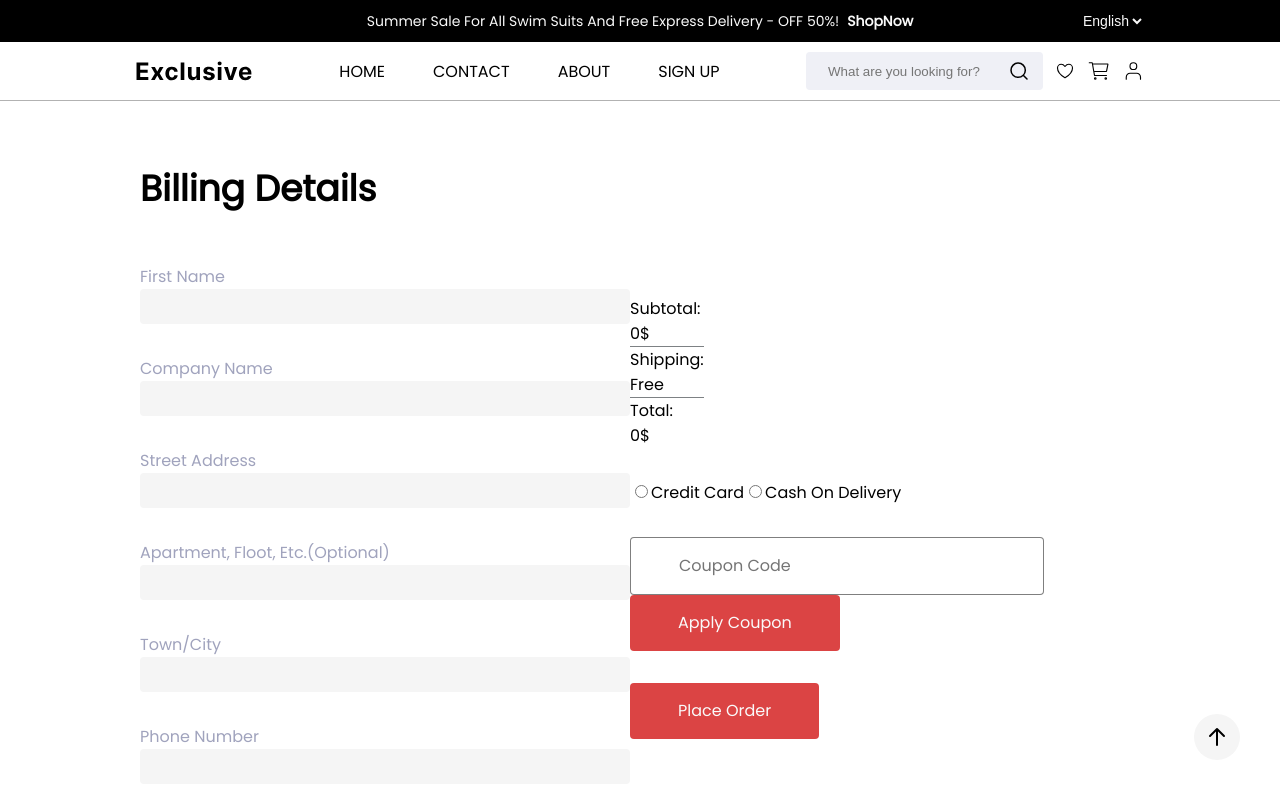
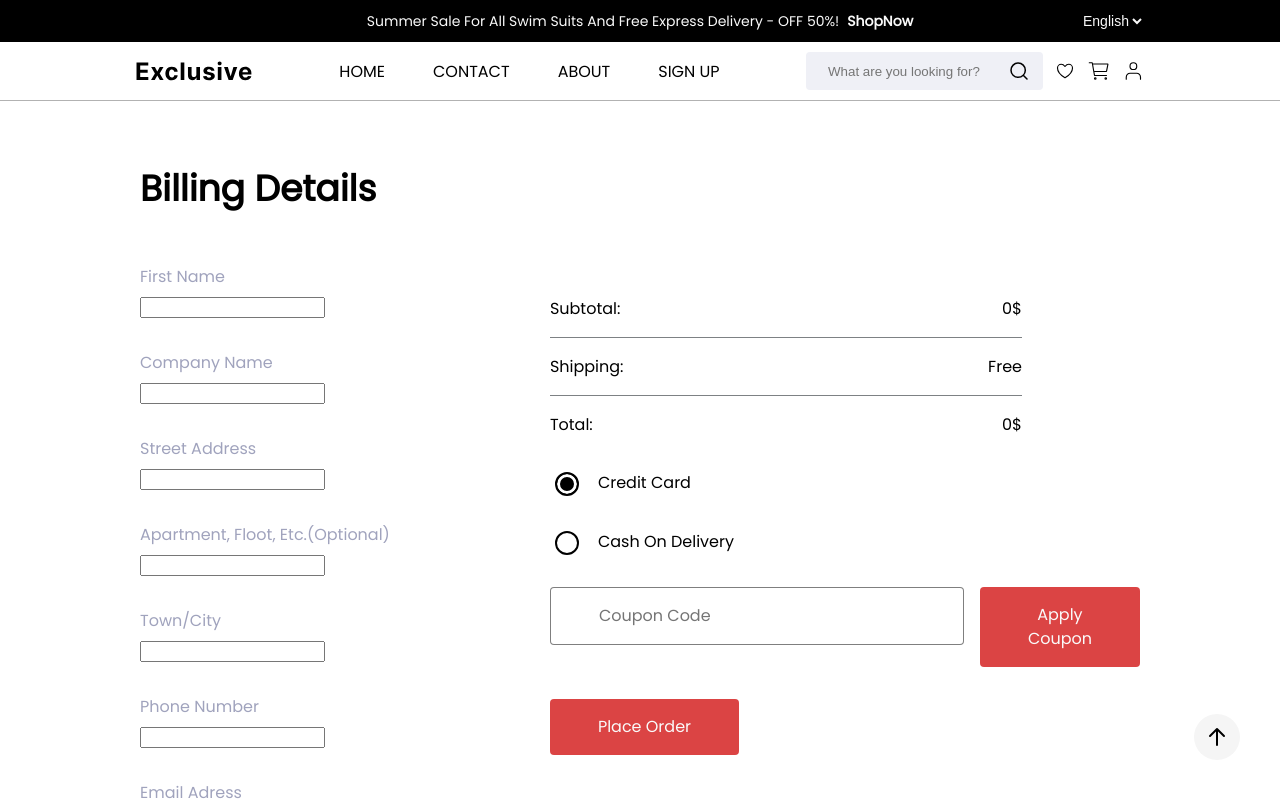
Before and after one commit to LovelyDrug/Exclusive, a React (Create React App) app: page /checkout in a window 1280 px wide. Shown: the top 800 px of the page. Built offline with nearby package versions, Linux system fonts and the light colour scheme.

Commit message:
update Cart and Checkout ui

```diff
--- a/src/Cart.tsx
+++ b/src/Cart.tsx
@@ -13,9 +13,13 @@ interface State {
 
 export const Cart: FC = () => {
   const cart = useSelector((state: State) => state.shop.cart);
+  const path = window.location.pathname;
 
   return (
     <div className="page__main cart">
+      <p className="page__main__road">
+        Home / {path.slice(1)}
+      </p>
       <div className="cart__block">
         {cart.length === 0 ?
           <p className="cart__empty">Your cart is empty</p>
--- a/src/Checkout.scss
+++ b/src/Checkout.scss
@@ -6,6 +6,19 @@
 
   &__title {
     font-size: 36px;
+  }
+
+  &__total {
+    display: flex;
+    justify-content: space-between;
+    flex-direction: column;
+    gap: 16px;
+    width: 100%;
+  }
+
+  &__text {
+    display: flex;
+    justify-content: space-between;
   }
 
   &__blocks {
@@ -18,18 +31,42 @@
     flex-direction: column;
     align-content: flex-start;
     gap: 32px;
+
+    &>:not(:nth-child(4)):not(:nth-child(5)) {
+      width: 80%;
+    }
+  }
+
+  &__coupon {
+    display: flex;
+    align-items: self-start;
+    gap: 16px;
   }
 
   &__cart {
     display: flex;
+    flex-direction: column;
+    align-content: center;
+    width: 100%;
+    gap: 32px;
+  }
 
+  &__line {
+    display: flex;
+    justify-content: space-between;
+    align-items: center;
+  }
+
+  &__product {
+    display: flex;
+    gap: 16px;
+    align-items: center;
   }
 
   &__block {
     display: flex;
     flex-direction: column;
     align-items: flex-start;
-    flex-grow: 1;
   }
 
   &__item {
@@ -37,22 +74,32 @@
     flex-direction: column;
     align-items: flex-start;
     color: $c-placeholder;
+    gap: 8px;
   }
 
-  &__input {
-    background-color: $c-secondary-1;
-    border: none;
-    outline: none;
-    border-radius: 4px;
-    padding: 10px;
-    width: 470px;
+  &__image {
+    width: 54px;
+    height: 54px;
+    object-fit: contain;
   }
 
   &__save {
     display: flex;
     gap: 16px;
     align-items: center;
+    margin-top: 24px;
 
+    &__input {
+      appearance: none;
+      width: 24px;
+      height: 24px;
+      border-radius: 4px;
+      border: 2px solid $c-secondary-accent;
+
+      &:checked {
+        background: url('./images/icon-checkbox.svg') center no-repeat;
+      }
+    }
   }
 
   &__form {
@@ -61,4 +108,45 @@
     gap: 32px;
     width: 100%;
   }
+
+  &__button {
+    width: 50%;
+  }
+
+  &__payment {
+    display: flex;
+    flex-direction: column;
+    gap: 32px;
+
+    &__item {
+      display: flex;
+      gap: 16px;
+      align-items: center;
+    }
+
+    &__input {
+      appearance: none;
+      width: 24px;
+      height: 24px;
+      background-color: #fff;
+      border: 2px solid #000; // Change this to your desired color
+      border-radius: 50%;
+
+      &:checked {
+        background-color: #000;
+        box-shadow: 0 0 0 3px #fff inset;// Change this to your desired color
+      }
+
+      &:focus {
+        outline: none;
+        box-shadow: 0 0 0 4px #fff inset; // Change this to your desired color
+      }
+    }
+  }
 }
+
+.underline {
+  background-color: $c-text-2;
+  height: 1px;
+  width: 100%;
+}
--- a/src/Checkout.tsx
+++ b/src/Checkout.tsx
@@ -9,22 +9,68 @@ interface State {
   };
 }
 
+interface Order {
+  name: string;
+  company: string | null;
+  address: string | null;
+  apartment: string | null;
+  city: string | null;
+  phone: string | null;
+  email: string | null;
+  payment: string | null;
+  save: string | null;
+  products: Product[];
+}
+
 export const Checkout: FC = () => {
   const cart = useSelector((state: State) => state.shop.cart);
+
+  const createOrder = (e: React.FormEvent<HTMLFormElement>) => {
+    e.preventDefault();
+    const form = e.currentTarget;
+    const data = new FormData(form);
+    const name = data.get('name')?.toString() || '';
+    const company = data.get('company')?.toString() || '';
+    const address = data.get('address')?.toString() || '';
+    const apartment = data.get('apartment')?.toString() || '';
+    const city = data.get('city')?.toString() || '';
+    const phone = data.get('phone')?.toString() || '';
+    const email = data.get('email')?.toString() || '';
+    const payment = data.get('payment')?.toString() || '';
+    const save = data.get('save')?.toString() || '';
+    const products = cart;
+    const order: Order = {
+      name,
+      company,
+      address,
+      apartment,
+      city,
+      phone,
+      email,
+      payment,
+      save,
+      products
+    };
+    console.log(order);
+  }
 
   return (
     <div className="page__main checkout">
       <h1 className="checkout__title">Billing details</h1>
       <div className="checkout__blocks">
         <div className="checkout__block">
-          <form id="form" className="checkout__form">
+          <form
+            id="form"
+            className="checkout__form"
+            onSubmit={createOrder}
+          >
             <div className="checkout__item">
               <label htmlFor="name" className="checkout__label">first Name</label>
               <input
                 type="text"
                 id="name"
                 name="name"
-                className="checkout__input"
+                className="input"
                 required
               />
             </div>
@@ -34,7 +80,7 @@ export const Checkout: FC = () => {
                 type="text"
                 id="company"
                 name="company"
-                className="checkout__input"
+                className="input"
               />
             </div>
             <div className="checkout__item">
@@ -43,17 +89,17 @@ export const Checkout: FC = () => {
                 type="text"
                 id="address"
                 name="address"
-                className="checkout__input"
+                className="input"
                 required
               />
             </div>
             <div className="checkout__item">
-              <label htmlFor="city" className="checkout__label">Apartment, floot, etc.(optional)</label>
+              <label htmlFor="apartment" className="checkout__label">Apartment, floot, etc.(optional)</label>
               <input
                 type="text"
-                id="city"
-                name="city"
-                className="checkout__input"
+                id="apartment"
+                name="apartment"
+                className="input"
               />
             </div>
             <div className="checkout__item">
@@ -62,7 +108,7 @@ export const Checkout: FC = () => {
                 type="text"
                 id="city"
                 name="city"
-                className="checkout__input"
+                className="input"
                 required
               />
             </div>
@@ -72,7 +118,7 @@ export const Checkout: FC = () => {
                 type="text"
                 id="phone"
                 name="phone"
-                className="checkout__input"
+                className="input"
                 required
               />
             </div>
@@ -82,13 +128,19 @@ export const Checkout: FC = () => {
                 type="email"
                 id="email"
                 name="email"
-                className="checkout__input"
+                className="input"
                 required
               />
             </div>
           </form>
           <div className="checkout__save">
-            <input type="checkbox" name="save" id="save" />
+            <input
+              form="form"
+              type="checkbox"
+              name="save"
+              id="save"
+              className="checkout__save__input"
+            />
             <label htmlFor="save">Save this information for faster check-out next time</label>
           </div>
         </div>
@@ -96,23 +148,27 @@ export const Checkout: FC = () => {
           <div className="checkout__cart">
             {cart.map((item) => (
               <div key={item.id} className="checkout__line">
-                <img src={item.photo} alt={item.name} className="checkout__image" />
-                <p>{item.name}</p>
+                <div className="checkout__product">
+                  <img src={item.photo} alt={item.name} className="checkout__image" />
+                  <p>{item.name}</p>
+                </div>
                 <p>{item.price * item.quantity}$</p>
               </div>
             ))}
           </div>
           <div className="checkout__total">
-            <p className="checkout__text cart--underlined">
+            <p className="checkout__text">
               <p>Subtotal:</p>
               <p className="checkout__price">
                 {cart.reduce((acc, item) => +acc + +item.price, 0)}$
               </p>
             </p>
-            <p className="checkout__text cart--underlined">
+            <div className="underline"></div>
+            <p className="checkout__text">
               <p>Shipping:</p>
               <p className="checkout__price">Free</p>
             </p>
+            <div className="underline"></div>
             <p className="checkout__text">
               <p>Total:</p>
               <p className="checkout__price">
@@ -121,10 +177,27 @@ export const Checkout: FC = () => {
             </p>
           </div>
           <div className="checkout__payment">
-            <input type="radio" id="card" name="payment" value="card" />
-            <label htmlFor="card">Credit card</label>
-            <input type="radio" id="cash" name="payment" value="cash" />
-            <label htmlFor="cash">Cash on delivery</label>
+            <div className="checkout__payment__item">
+              <input
+                type="radio"
+                id="card"
+                name="payment"
+                value="card"
+                className="checkout__payment__input"
+                defaultChecked
+              />
+              <label htmlFor="card">Credit card</label>
+            </div>
+            <div className="checkout__payment__item">
+              <input
+                type="radio"
+                id="cash"
+                name="payment"
+                value="cash"
+                className="checkout__payment__input"
+              />
+              <label htmlFor="cash">Cash on delivery</label>
+            </div>
           </div>
           <div className="checkout__coupon">
             <input type="text" className="checkout__couponInput button button-white" placeholder="Coupon code" />
```
Also changed, not shown: src/images/icon-checkbox.svg (added).
